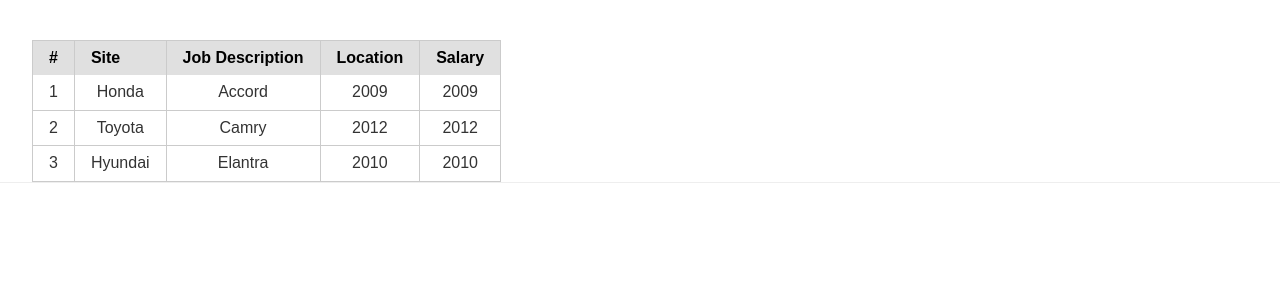
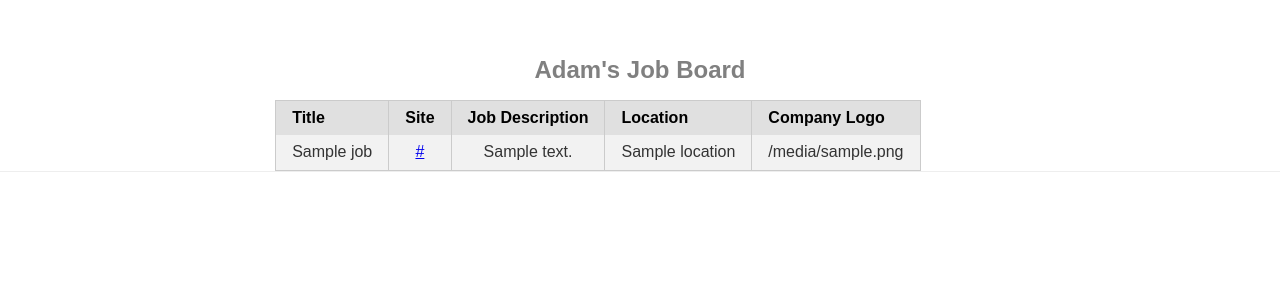
Before and after one commit to adam0317/job-board, a Flask app: template app/templates/home.html in a window 1280 px wide. Shown: the top 300 px of the page. Run offline with Flask 2, Linux system fonts and the light colour scheme; the template is opened without the code that fills it: most values are stand-ins (such as "Sample title", 1, 10 or a date in 2020); parts of the project's set-up code (start-up, migrations or seed data) failed here and were passed over; some libraries are stand-ins or nearby versions.

Commit message:
Got data - applied small css changes

```diff
--- a/app/static/style.css
+++ b/app/static/style.css
@@ -5,3 +5,8 @@ body {
   padding: 2.5em 2em 0;
   border-bottom: 1px solid #eee;
 }
+
+h1 {
+  font-size: x-large;
+  color: gray;
+}
--- a/app/templates/home.html
+++ b/app/templates/home.html
@@ -1,43 +1,46 @@
 {% extends 'layout.html' %}
 
 {% block body %}
-<table class="pure-table pure-table-bordered">
+<div>
+  <h1>Adam's Job Board</h1>
+</div>
+<div class="pure-g">
+  <div class="pure-u-1-5">
+
+  </div>
+  <div class="pure-u-3-5">
+
+    <table class="pure-table pure-table-striped">
       <thead>
         <tr>
-      <th>#</th>
+          <th>Title</th>
           <th>Site</th>
           <th>Job Description</th>
           <th>Location</th>
-      <th>Salary</th>
+          <th>Company Logo</th>
         </tr>
       </thead>
-
       <tbody>
+      {% for job in jobs %}
         <tr>
-      <td>1</td>
-      <td>Honda</td>
-      <td>Accord</td>
-      <td>2009</td>
-      <td>2009</td>
+          <td> {{ job.title}} </td>
+          <td> <a href="{{ job.url }}">{{ job.url }}</a>  </td>
+          <td> {{ job.description }} </td>
+          <td>{{ job.location }}</td>
+          <td>{{ job.company_logo }}</td>
         </tr>
-
-    <tr>
-      <td>2</td>
-      <td>Toyota</td>
-      <td>Camry</td>
-      <td>2012</td>
-      <td>2012</td>
-    </tr>
-
-    <tr>
-      <td>3</td>
-      <td>Hyundai</td>
-      <td>Elantra</td>
-      <td>2010</td>
-      <td>2010</td>
-    </tr>
+        {% endfor %}
       </tbody>
     </table>
 
 
+  </div>
+  <div class="pure-u-1-5">
+
+  </div>
+</div>
+
+
+
+
 {% endblock %}
--- a/run.py
+++ b/run.py
@@ -4,4 +4,4 @@ app = app.create_app()
 #  USE FLASK_ENV=development FLASK_APP=run flask
 #  For Dev server
 if __name__ == "__main__":
-    app.run(debug=False)
+    app.run(debug=True)
```
Also changed, not shown: app/routes.py (+7 -2 lines), 1 other file. Lines whose indentation alone changed are shown as unchanged.
